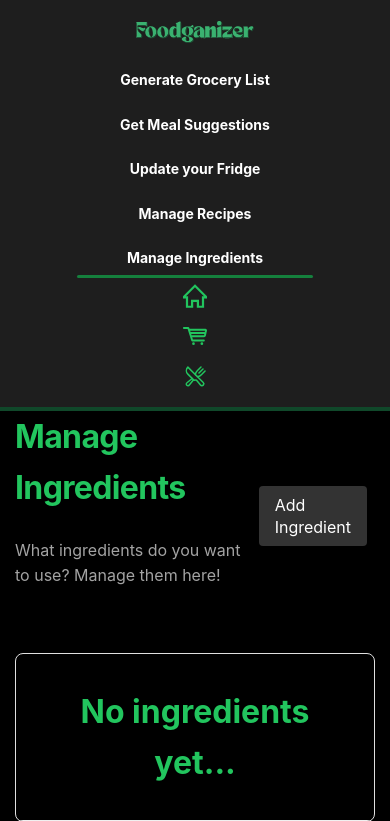
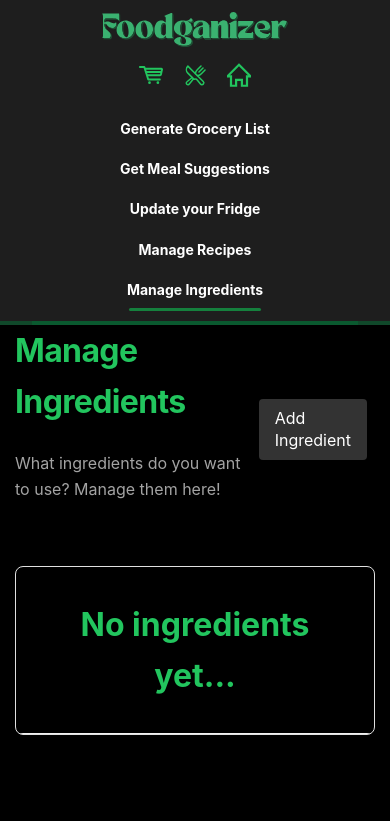
Before and after one commit to YoanaBast/healthy_meals, a Django app: page /ingredients/ in a window 390 px wide. Shown: the top 821 px of the page. Run offline with Django 5.2, Linux system fonts and the light colour scheme; data that the repository does not hold is empty; parts of the project's set-up code (start-up, migrations or seed data) failed here and were passed over.

Commit message:
fixed the header, made it responsive

```diff
--- a/static/css/styles.css
+++ b/static/css/styles.css
@@ -158,7 +158,16 @@ header .nav-links li a {
     text-decoration: none;
 }
 
+@media (max-width: 768px) {
+    header {
+        position: relative !important;  /* keeps ::after working */
+        top: auto;
+    }
 
+    .tab-nav {
+        position: static !important;
+    }
+}
 /* ============================================================
    NAVIGATION
    ============================================================ */
@@ -195,16 +204,37 @@ nav {
 /* Tab Navigation */
 .tab-nav {
     display: flex;
+    align-items: center;
+    padding: 0.75rem 1.5rem;
+    gap: 1rem;
+    position: sticky;
+    top: 0;
+    z-index: 1000;
+    background: #1e1e1e;
+    border-bottom: 4px solid rgba(8, 100, 50, 0.6);
+}
+
+.tab-nav .logo {
+    flex-shrink: 0;
+}
+
+.tab-nav .logo img.header-logo {
+    height: 35px;
+    display: block;
+}
+
+.tab-buttons-container {
+    flex: 1;
+    display: flex;
     justify-content: center;
     align-items: center;
-    gap: 1rem;
-    padding: 1rem;
+    gap: 0.25rem;
 }
 
 .tab-button {
     background: transparent;
     border: none;
-    padding: 0.5em 1.5em;
+    padding: 0.5em 1em;
     font-size: 0.875rem;
     font-weight: 700;
     color: #fff;
@@ -213,6 +243,7 @@ nav {
     border-radius: 4px;
     transition: all 0.2s;
     text-decoration: none;
+    white-space: nowrap;
 }
 
 .tab-button.active::after {
@@ -230,32 +261,37 @@ nav {
     background-color: var(--accent-hover);
 }
 
-@media (max-width: 640px) {
-    .tab-nav {
-        flex-direction: column;
-        align-items: stretch;
-        flex-wrap: wrap;
-        gap: 0.5rem;
-    }
-
-    .tab-button {
-        width: 100%;
-        text-align: center;
-    }
-
-    .nav-links {
-        display: flex;
-        justify-content: center;
-        gap: 1rem;
-    }
+.nav-icons {
+    display: flex;
+    align-items: center;
+    gap: 1.25rem;
+    flex-shrink: 0;
 }
 
 @media (max-width: 768px) {
-    .nav-links {
-        display: none;
+    .tab-nav {
+        flex-wrap: wrap;
+        position: static;  /* remove sticky on mobile */
+    }
+
+    .tab-nav .logo {
+        order: 1;
+        margin: 0 auto;  /* center logo */
+    }
+
+    .nav-icons {
+        order: 2;
+        margin: 0 auto;  /* center icons instead of pushing right */
+        flex-wrap: nowrap;
+    }
+
+    .tab-buttons-container {
+        order: 3;
+        flex: 0 0 100%;
+        flex-wrap: wrap;
+        justify-content: center;
     }
 }
-
 
 /* ============================================================
    FOOTER
--- a/templates/header.html
+++ b/templates/header.html
@@ -1,50 +1,35 @@
 {% load static %}
 <header class="main-header">
+    <div class="tab-nav">
 
-    <div class="tab-nav">
-            <nav class="container">
-                <div class="logo">
-                    <a href="{% url 'homepage' %}">
-                        <img class="header-logo" src="{% static 'images/simple_logo.svg' %}" alt="logo"/>
-                    </a>
-                </div>
-            </nav>
+        <div class="logo">
+            <a href="{% url 'homepage' %}">
+                <img class="header-logo" src="{% static 'images/simple_logo.svg' %}" alt="logo"/>
+            </a>
+        </div>
 
-        <a href="{% url 'generate_grocery_list' %}" class="tab-button {% if request.resolver_match.url_name == 'generate_grocery_list' %}active{% endif %}"><span>Generate Grocery List</span></a>
-        <a href="{% url 'meal_suggestions' %}" class="tab-button {% if request.resolver_match.url_name == 'meal_suggestions' %}active{% endif %}"><span>Get Meal Suggestions</span></a>
-        <a href="{% url 'manage_fridge' %}" class="tab-button {% if request.resolver_match.url_name == 'manage_fridge' %}active{% endif %}"><span>Update your Fridge</span></a>
-        <a href="{% url 'manage_recipes' %}" class="tab-button {% if request.resolver_match.url_name == 'manage_recipes' %}active{% endif %}"><span>Manage Recipes</span></a>
-        <a href="{% url 'manage_ingredients' %}" class="tab-button {% if request.resolver_match.url_name == 'manage_ingredients' %}active{% endif %}"><span>Manage Ingredients</span></a>
+        <div class="tab-buttons-container">
+            <a href="{% url 'generate_grocery_list' %}" class="tab-button {% if request.resolver_match.url_name == 'generate_grocery_list' %}active{% endif %}">Generate Grocery List</a>
+            <a href="{% url 'meal_suggestions' %}" class="tab-button {% if request.resolver_match.url_name == 'meal_suggestions' %}active{% endif %}">Get Meal Suggestions</a>
+            <a href="{% url 'manage_fridge' %}" class="tab-button {% if request.resolver_match.url_name == 'manage_fridge' %}active{% endif %}">Update your Fridge</a>
+            <a href="{% url 'manage_recipes' %}" class="tab-button {% if request.resolver_match.url_name == 'manage_recipes' %}active{% endif %}">Manage Recipes</a>
+            <a href="{% url 'manage_ingredients' %}" class="tab-button {% if request.resolver_match.url_name == 'manage_ingredients' %}active{% endif %}">Manage Ingredients</a>
+        </div>
 
-        <ul class="nav-links">
-            <li class="tooltip">
-                <a href="{% url 'homepage' %}">
-                    <img src="{% static 'images/home.svg' %}" alt="Home" width="24" height="24">
-                </a>
+        <div class="nav-icons">
+            <div class="tooltip">
+                <a href="{% url 'user_grocery_list' %}"><img src="{% static 'images/grocery-cart.svg' %}" alt="Grocery List" width="24" height="24"></a>
+                <span class="tooltip-text">Grocery List</span>
+            </div>
+            <div class="tooltip">
+                <a href="{% url 'meal_list' %}"><img src="{% static 'images/fork_knife.svg' %}" alt="Meals List" width="24" height="24"></a>
+                <span class="tooltip-text">Meals List</span>
+            </div>
+            <div class="tooltip">
+                <a href="{% url 'homepage' %}"><img src="{% static 'images/home.svg' %}" alt="Home" width="24" height="24"></a>
                 <span class="tooltip-text">Home</span>
-            </li>
-        </ul>
-
-        <ul class="nav-links">
-            <li class="tooltip">
-                <a href="{% url 'user_grocery_list' %}">
-                    <img src="{% static 'images/grocery-cart.svg' %}" alt="Home" width="24" height="24">
-                </a>
-                <span class="tooltip-text">Grocery List</span>
-            </li>
-        </ul>
-
-        <ul class="nav-links">
-            <li class="tooltip">
-                <a href="{% url 'meal_list' %}">
-                    <img src="{% static 'images/fork_knife.svg' %}" alt="Home" width="24" height="24">
-                </a>
-                <span class="tooltip-text">Meals List</span>
-            </li>
-        </ul>
-
-
+            </div>
+        </div>
 
     </div>
-
 </header>
```
